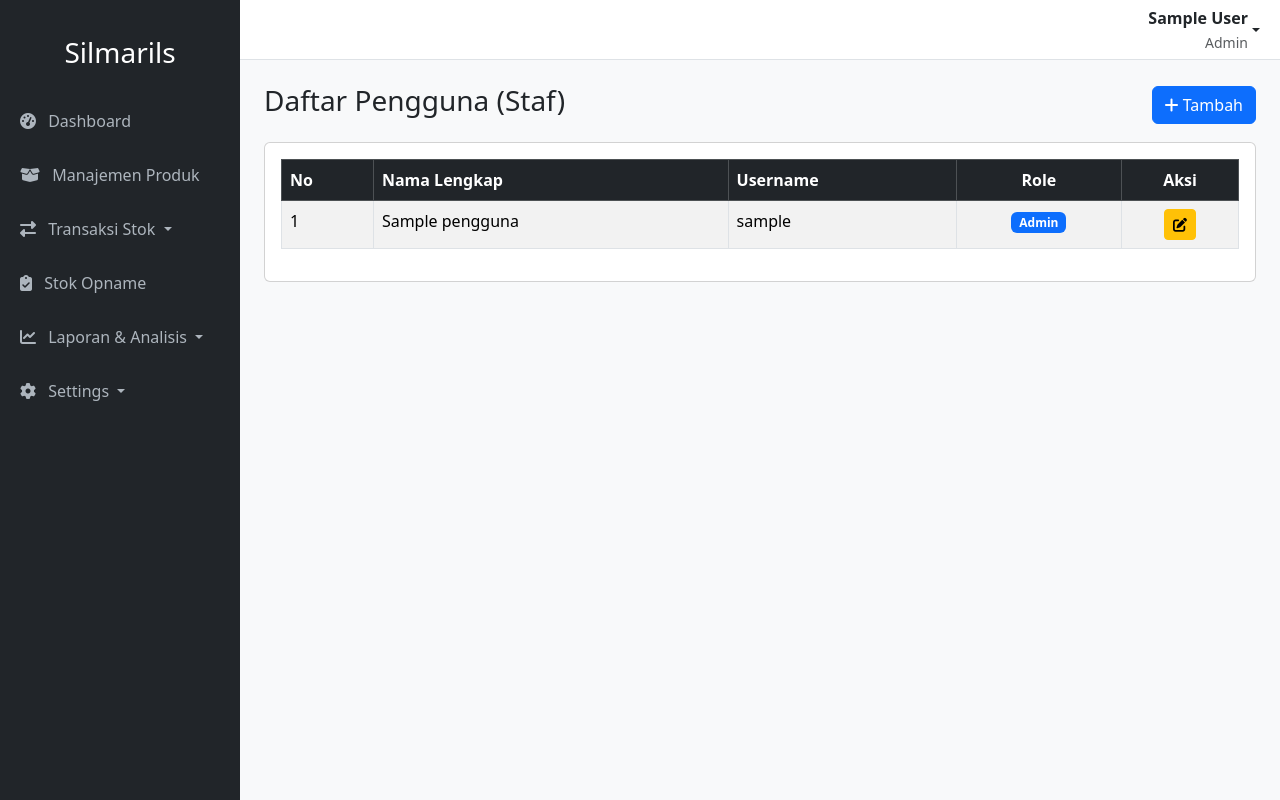
After one commit to RiyanWardhana22/Sistem-Inventori, a PHP site: page /sistem-inventori/pages/data_staf/ in a window 1280 px wide. The commit adds this page. Run offline with PHP 8.4, Linux system fonts and the light colour scheme; the visitor is signed in with stand-in values (Sample User, id 1); tables that the repository leaves empty or names only in its code hold one stand-in row (values such as "Sample post"); some libraries are stand-ins or nearby versions.

Commit message:
add: Management Staf

```diff
--- a/includes/sidebar.php
+++ b/includes/sidebar.php
@@ -59,4 +59,15 @@ $current_page = $_SERVER['REQUEST_URI'];
                                     </li>
                         </ul>
             <?php endif; ?>
+
+            <?php if ($_SESSION['level'] == 'admin'): ?>
+                        <a href="#settingsSubmenu" data-bs-toggle="collapse" class="dropdown-toggle collapsed" aria-expanded="false">
+                                    <i class="fas fa-cog me-2"></i> Settings
+                        </a>
+                        <ul class="collapse list-unstyled" id="settingsSubmenu">
+                                    <li>
+                                                <a href="<?php echo BASE_URL; ?>pages/data_staf/">Data Staf</a>
+                                    </li>
+                        </ul>
+            <?php endif; ?>
 </div>
--- /dev/null
+++ b/pages/data_staf/index.php
@@ -0,0 +1,66 @@
+<?php
+include_once(__DIR__ . '/../../includes/header.php');
+
+if ($_SESSION['level'] != 'admin') {
+            redirect(BASE_URL);
+}
+
+$query = $pdo->query("SELECT * FROM pengguna ORDER BY nama_lengkap ASC");
+?>
+
+<div class="d-flex justify-content-between align-items-center mb-3">
+            <h1 class="h3">Daftar Pengguna (Staf)</h1>
+            <a href="tambah.php" class="btn btn-primary">
+                        <i class="fas fa-plus"></i> Tambah
+            </a>
+</div>
+
+<div class="card">
+            <div class="card-body">
+                        <div class="table-responsive">
+                                    <table class="table table-striped table-bordered">
+                                                <thead class="table-dark">
+                                                            <tr>
+                                                                        <th>No</th>
+                                                                        <th>Nama Lengkap</th>
+                                                                        <th>Username</th>
+                                                                        <th class="text-center">Role</th>
+                                                                        <th class="text-center">Aksi</th>
+                                                            </tr>
+                                                </thead>
+                                                <tbody>
+                                                            <?php
+                                                            $no = 1;
+                                                            while ($row = $query->fetch(PDO::FETCH_ASSOC)) {
+                                                            ?>
+                                                                        <tr>
+                                                                                    <td><?php echo $no++; ?></td>
+                                                                                    <td><?php echo htmlspecialchars($row['nama_lengkap']); ?></td>
+                                                                                    <td><?php echo htmlspecialchars($row['username']); ?></td>
+                                                                                    <td class="text-center">
+                                                                                                <?php
+                                                                                                $badge_class = ($row['level'] == 'admin') ? 'bg-primary' : 'bg-secondary';
+                                                                                                echo "<span class='badge {$badge_class}'>" . ucfirst($row['level']) . "</span>";
+                                                                                                ?>
+                                                                                    </td>
+                                                                                    <td class="text-center">
+                                                                                                <a href="edit.php?id=<?php echo $row['id_pengguna']; ?>" class="btn btn-sm btn-warning">
+                                                                                                            <i class="fas fa-edit"></i>
+                                                                                                </a>
+                                                                                                <?php if ($_SESSION['user_id'] != $row['id_pengguna']): ?>
+                                                                                                            <a href="proses.php?action=hapus&id=<?php echo $row['id_pengguna']; ?>" class="btn btn-sm btn-danger" onclick="return confirm('Apakah Anda yakin ingin menghapus pengguna ini?');">
+                                                                                                                        <i class="fas fa-trash"></i>
+                                                                                                            </a>
+                                                                                                <?php endif; ?>
+                                                                                    </td>
+                                                                        </tr>
+                                                            <?php } ?>
+                                                </tbody>
+                                    </table>
+                        </div>
+            </div>
+</div>
+
+<?php
+include_once(__DIR__ . '/../../includes/footer.php');
+?>
```
Also changed, not shown: pages/data_staf/edit.php (added, +48 -0 lines), pages/data_staf/proses.php (added, +40 -0 lines), pages/data_staf/tambah.php (added, +39 -0 lines).
